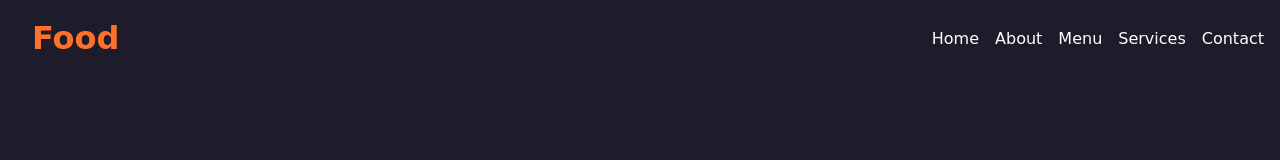
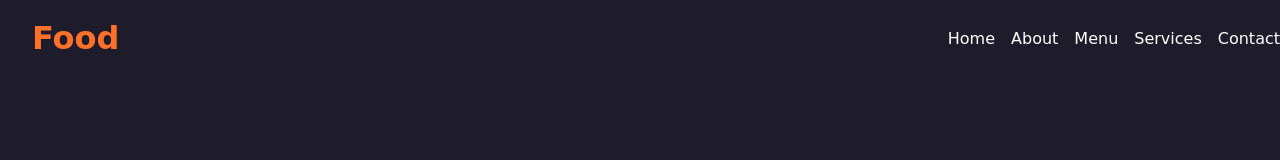
Before and after one commit to ArshShaikh-coder/Food-Website, a plain HTML site: page index.html in a window 1280 px wide. Shown: the top 160 px of the page. Drawn offline with Linux system fonts and the light colour scheme.

Commit message:
Update style.css
Signed-off-by: ArshShaikh-coder <ummerumman315@gmail.com>

```diff
--- a/style.css
+++ b/style.css
@@ -43,7 +43,7 @@ header ul {
     list-style: none;
     display: flex;
     gap: 1rem;
-    padding-right: 3rem;
+    padding-right: 2rem;
 }
 header ul li a, footer .card .box ul li a, #menu ul li a {
     text-decoration: none;
```
